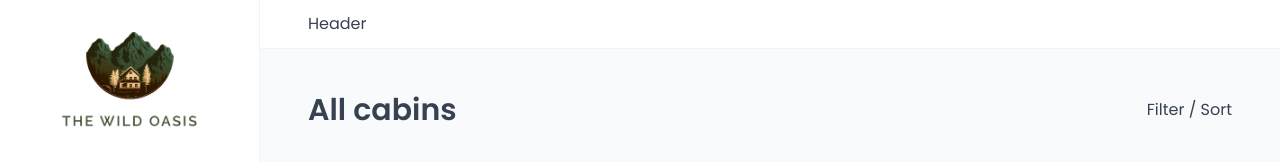
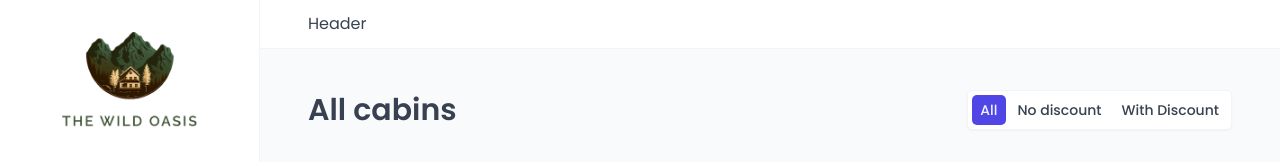
Before and after one commit to skp544/the-wild-oasis, a React (Vite) app: page /cabins in a window 1280 px wide. Shown: the top 162 px of the page. Built offline with nearby package versions, Linux system fonts and the light colour scheme; no server answers; the database is empty; a web font is replaced by a local one.

Commit message:
adding filter

```diff
--- a/src/components/cabins/CabinTable.jsx
+++ b/src/components/cabins/CabinTable.jsx
@@ -1,27 +1,27 @@
-import styled from "styled-components";
 import { Spinner, CabinRow, Table, Menus } from "../";
 import { useCabins } from "./useCabins";
-
-const TableHeader = styled.header`
-  display: grid;
-  grid-template-columns: 0.6fr 1.8fr 2.2fr 1fr 1fr 1fr;
-  column-gap: 2.4rem;
-  align-items: center;
-
-  background-color: var(--color-grey-50);
-  border-bottom: 1px solid var(--color-grey-100);
-  text-transform: uppercase;
-  letter-spacing: 0.4px;
-  font-weight: 600;
-  color: var(--color-grey-600);
-  padding: 1.6rem 2.4rem;
-`;
+import { useSearchParams } from "react-router-dom";
 
 const CabinTable = () => {
   const { isLoading, cabins } = useCabins();
 
+  const [searchParams] = useSearchParams();
+
   if (isLoading) return <Spinner />;
 
+  const filterValue = searchParams.get("discount") || "all";
+
+  let filterCabins;
+
+  if (filterValue === "all") filterCabins = cabins;
+
+  if (filterValue === "no-discount") {
+    filterCabins = cabins.filter((cabin) => cabin.discount === 0);
+  }
+
+  if (filterValue === "with-discount") {
+    filterCabins = cabins.filter((cabin) => cabin.discount > 0);
+  }
   return (
     <Menus>
       <Table columns="0.6fr 1.8fr 2.2fr 1fr 1fr 1fr">
@@ -35,7 +35,7 @@ const CabinTable = () => {
         </Table.Header>
 
         <Table.Body
-          data={cabins}
+          data={filterCabins}
           render={(cabin) => <CabinRow key={cabin.id} cabin={cabin} />}
         />
       </Table>
--- /dev/null
+++ b/src/components/cabins/CabinTableOperations.jsx
@@ -0,0 +1,18 @@
+import { Filter, TableOperations } from "../";
+
+const CabinTableOperations = () => {
+  return (
+    <TableOperations>
+      <Filter
+        filterFiled={"discount"}
+        options={[
+          { value: "all", label: "All" },
+          { value: "no-discount", label: "No discount" },
+          { value: "with-discount", label: "With Discount" },
+        ]}
+      />
+    </TableOperations>
+  );
+};
+
+export default CabinTableOperations;
--- a/src/components/index.js
+++ b/src/components/index.js
@@ -22,6 +22,9 @@ import AddCabin from "./cabins/AddCabin";
 import ConfirmDelete from "./ui/ConfirmDelete";
 import Table from "./ui/Table";
 import Menus from "./ui/Menus";
+import Filter from "./ui/Filter";
+import CabinTableOperations from "./cabins/CabinTableOperations";
+import TableOperations from "./ui/TableOperations";
 
 export {
   Button,
@@ -48,4 +51,7 @@ export {
   ConfirmDelete,
   Table,
   Menus,
+  Filter,
+  CabinTableOperations,
+  TableOperations,
 };
--- /dev/null
+++ b/src/components/ui/Filter.jsx
@@ -0,0 +1,63 @@
+import { useSearchParams } from "react-router-dom";
+import styled, { css } from "styled-components";
+
+const StyledFilter = styled.div`
+  border: 1px solid var(--color-grey-100);
+  background-color: var(--color-grey-0);
+  box-shadow: var(--shadow-sm);
+  border-radius: var(--border-radius-sm);
+  padding: 0.4rem;
+  display: flex;
+  gap: 0.4rem;
+`;
+
+const FilterButton = styled.button`
+  background-color: var(--color-grey-0);
+  border: none;
+
+  ${(props) =>
+    props.active &&
+    css`
+      background-color: var(--color-brand-600);
+      color: var(--color-brand-50);
+    `}
+
+  border-radius: var(--border-radius-sm);
+  font-weight: 500;
+  font-size: 1.4rem;
+  /* To give the same height as select */
+  padding: 0.44rem 0.8rem;
+  transition: all 0.3s;
+
+  &:hover:not(:disabled) {
+    background-color: var(--color-brand-600);
+    color: var(--color-brand-50);
+  }
+`;
+
+const Filter = ({ filterFiled, options }) => {
+  const [searchParams, setSearchParams] = useSearchParams();
+
+  const currentFilter = searchParams.get(filterFiled) || options[0].value;
+
+  const handleClick = (value) => {
+    searchParams.set(filterFiled, value);
+    setSearchParams(searchParams);
+  };
+
+  return (
+    <StyledFilter>
+      {options.map((options) => (
+        <FilterButton
+          key={options.value}
+          onClick={() => handleClick(options.value)}
+          active={options.value === currentFilter}
+        >
+          {options.label}
+        </FilterButton>
+      ))}
+    </StyledFilter>
+  );
+};
+
+export default Filter;
--- /dev/null
+++ b/src/components/ui/TableOperations.jsx
@@ -0,0 +1,9 @@
+import styled from "styled-components";
+
+const TableOperations = styled.div`
+  display: flex;
+  align-items: center;
+  gap: 1.6rem;
+`;
+
+export default TableOperations;
--- a/src/pages/Cabins.jsx
+++ b/src/pages/Cabins.jsx
@@ -1,11 +1,17 @@
-import { CabinTable, Heading, Row, AddCabin } from "../components";
+import {
+  CabinTable,
+  Heading,
+  Row,
+  AddCabin,
+  CabinTableOperations,
+} from "../components";
 
 const Cabins = () => {
   return (
     <>
       <Row type="horizontal">
         <Heading as="h1">All cabins</Heading>
-        <p>Filter / Sort</p>
+        <CabinTableOperations />
       </Row>
 
       <Row>
```
